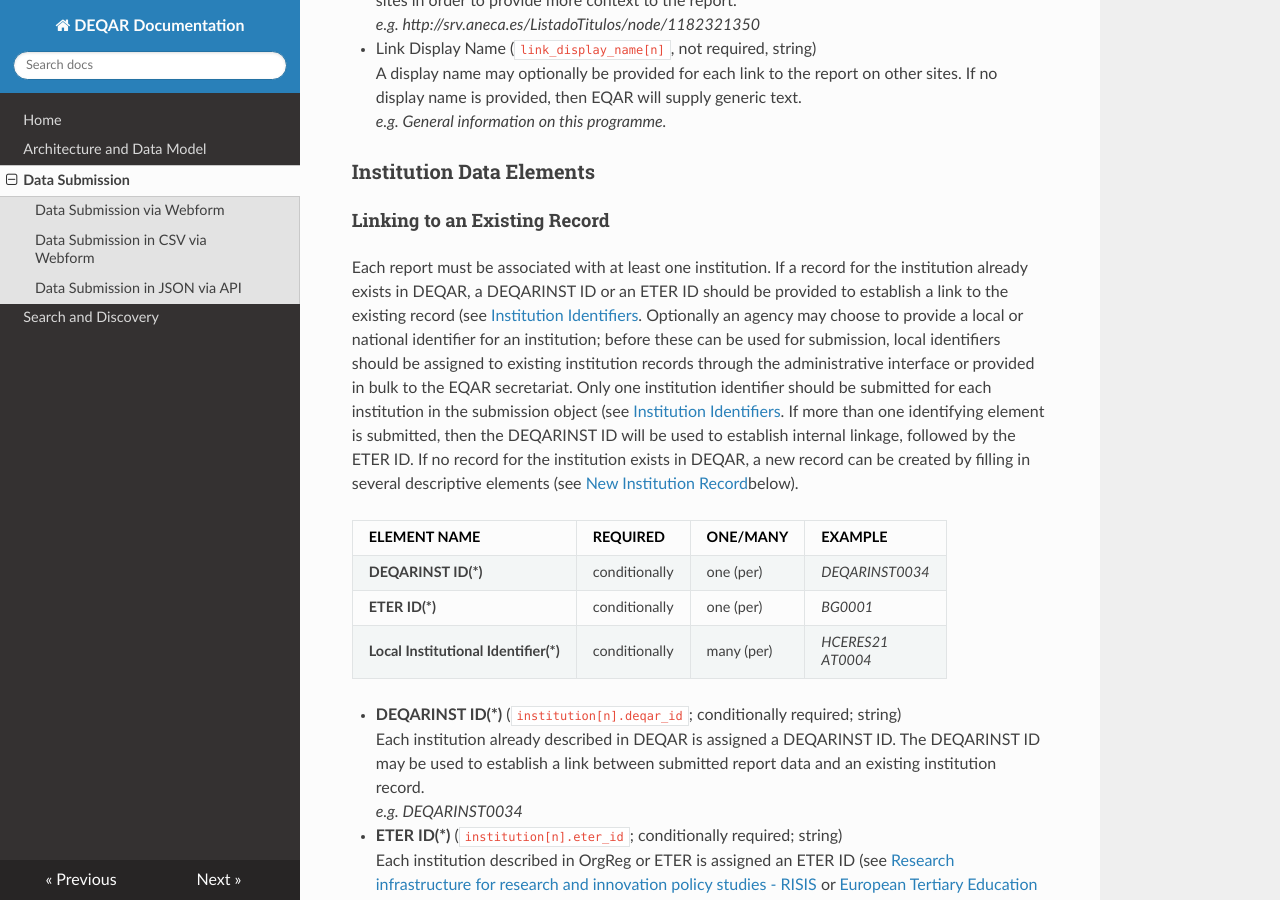
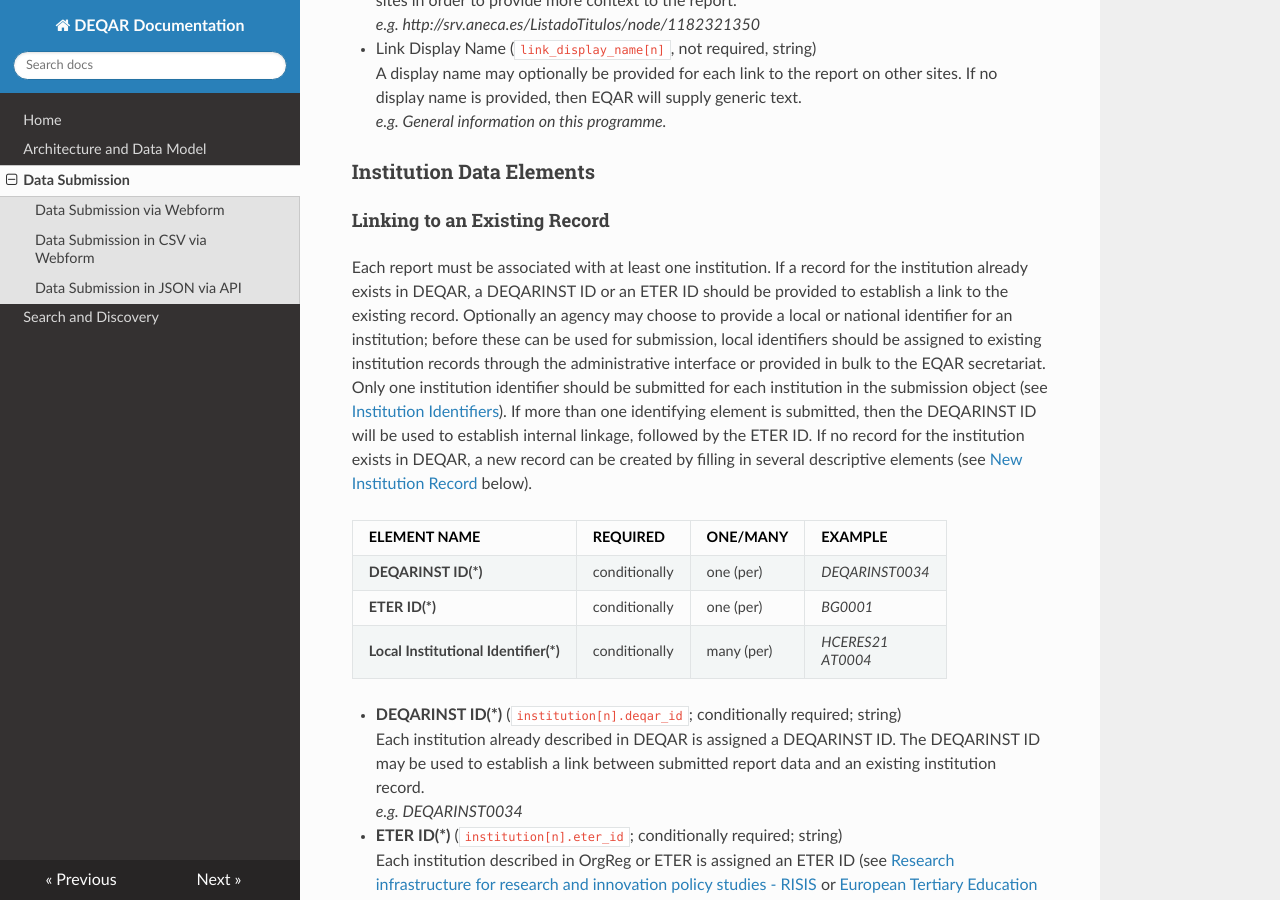
Before and after one commit to EQAR/deqar-docs, an MkDocs documentation site: the page built from docs/data_submission.md, in a window 1280 px wide and 900 px high, scrolled down 6870 px. Built offline with MkDocs 1.6.1, drawn with Linux system fonts in a browser that asks for light colours; nearby versions of some CDN libraries; old or Windows-style settings are respelled for this version of MkDocs; some of the changed text lies outside the part shown.

Commit message:
Update data_submission.md

```diff
--- a/docs/data_submission.md
+++ b/docs/data_submission.md
@@ -195,7 +195,7 @@
 
 #### Linking to an Existing Record
 
-Each report must be associated with at least one institution. If a record for the institution already exists in DEQAR, a DEQARINST ID or an ETER ID should be provided to establish a link to the existing record (see [Institution Identifiers](architecture_data_model#institution-identifiers). Optionally an agency may choose to provide a local or national identifier for an institution; before these can be used for submission, local identifiers should be assigned to existing institution records through the administrative interface or provided in bulk to the EQAR secretariat.  Only one institution identifier should be submitted for each institution in the submission object (see [Institution Identifiers](architecture_data_model#institution-identifiers). If more than one identifying element is submitted, then the DEQARINST ID will be used to establish internal linkage, followed by the ETER ID. If no record for the institution exists in DEQAR, a new record can be created by filling in several descriptive elements (see [New Institution Record](#new-institution-record)below).
+Each report must be associated with at least one institution. If a record for the institution already exists in DEQAR, a DEQARINST ID or an ETER ID should be provided to establish a link to the existing record. Optionally an agency may choose to provide a local or national identifier for an institution; before these can be used for submission, local identifiers should be assigned to existing institution records through the administrative interface or provided in bulk to the EQAR secretariat.  Only one institution identifier should be submitted for each institution in the submission object (see [Institution Identifiers](architecture_data_model#institution-identifiers)). If more than one identifying element is submitted, then the DEQARINST ID will be used to establish internal linkage, followed by the ETER ID. If no record for the institution exists in DEQAR, a new record can be created by filling in several descriptive elements (see [New Institution Record](#new-institution-record) below).
 
    |ELEMENT NAME                                 |REQUIRED     |ONE/MANY  |EXAMPLE                 |
    |:--------------------------------------------|:------------|:---------|:-----------------------|
@@ -562,9 +562,9 @@
 
 The CSV upload module is part of the DEQAR admin interface:
 
-<https://admin.deqar.eu/upload-csv>
-
-The username is the agency’s acronym (in lower case, see reference list). For the testing period, the password is the username followed by `#2018`.
+location: <https://admin.deqar.eu/upload-csv>
+username: \[agency's acronym (in lower case)]
+password: \[acronym followed by `#2018`]
 
  - Select *Submit Report* > *Upload CSV* from the menu.
 
```
